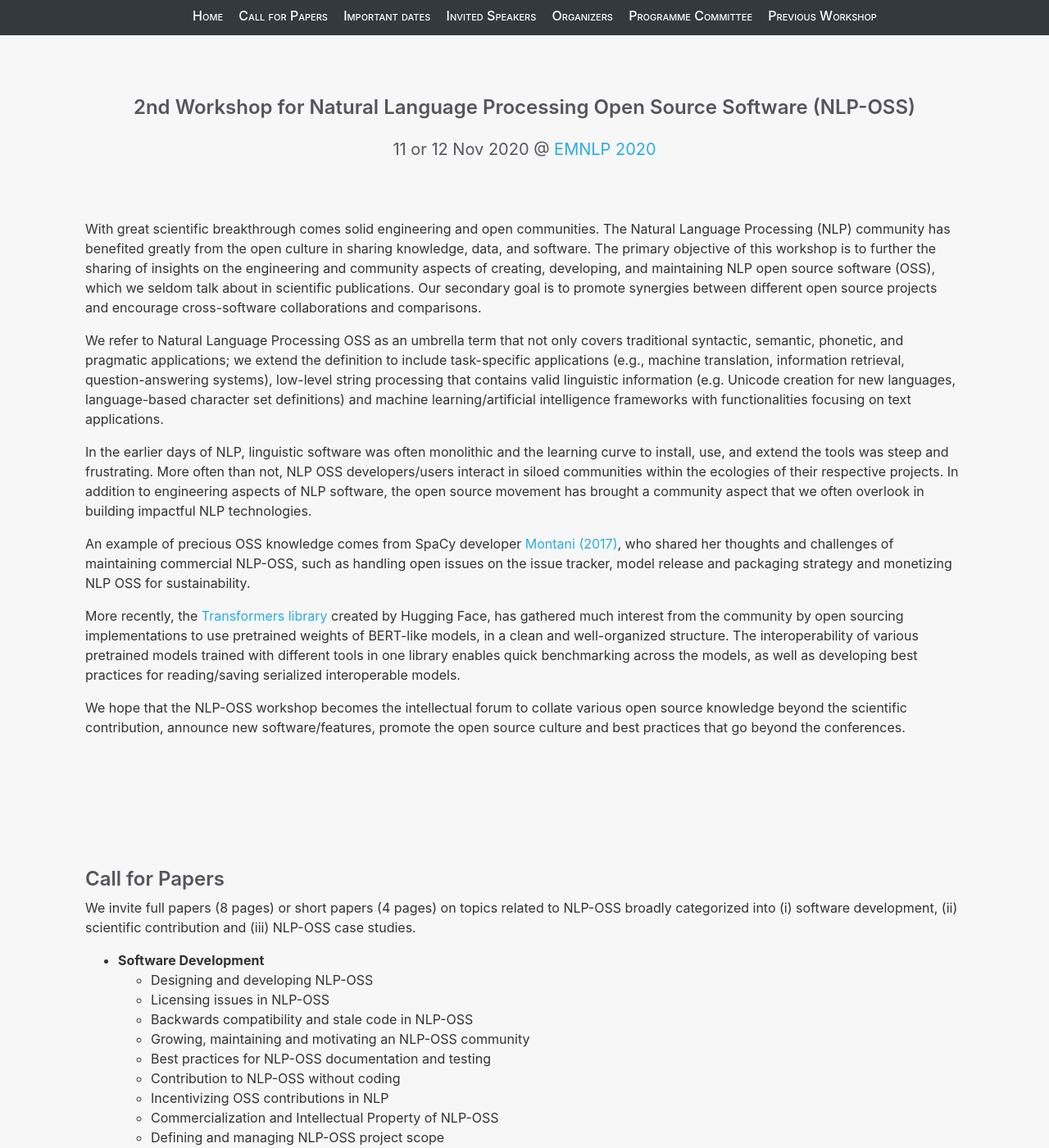
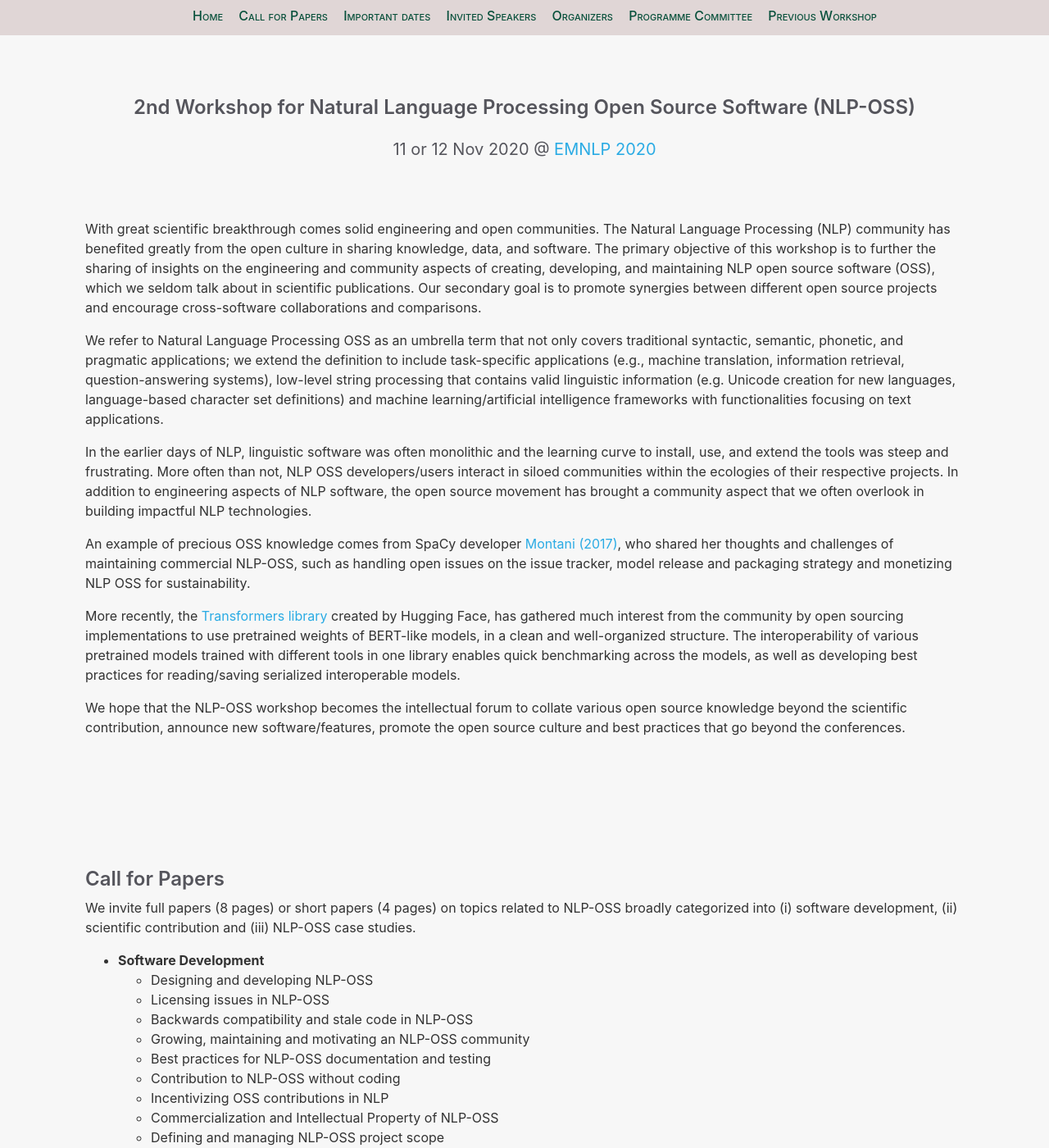
Before and after one commit to nlposs/nlposs.github.io, a Jekyll site: the page built from 2020/index.md, in a window 1280 px wide and 1400 px high. Shown: the whole window at 82% size. Built offline with Jekyll 4.4.1, drawn with Linux system fonts in a browser that asks for light colours.

Commit message:
Restore background formatting to default.

```diff
--- a/_sass/_masthead.scss
+++ b/_sass/_masthead.scss
@@ -56,7 +56,7 @@ ul#navigation-list {
   list-style: none;
   padding-bottom: 0.75rem;
   padding-top: 0.45rem;
-  background: $dark; // rgba(224, 214, 214, 1.0);
+  background: rgba(224, 214, 214, 1.0);
   }
   ul#navigation-list li {
     display: inline-block;
@@ -66,10 +66,10 @@ ul#navigation-list {
 	padding-left: 0;
     padding-right: 15px;
 	margin: auto;
-    background:  $dark; // rgba(224, 214, 214, 1.0);
+    background: rgba(224, 214, 214, 1.0);
 
     }
     ul#navigation-list li a {
-      color: $white; // #08503b;
+      color: #08503b;
     }
 }
```
